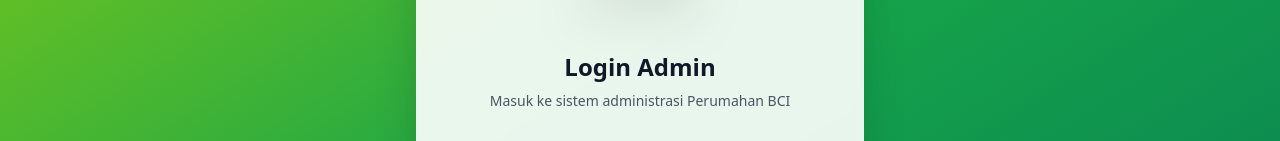
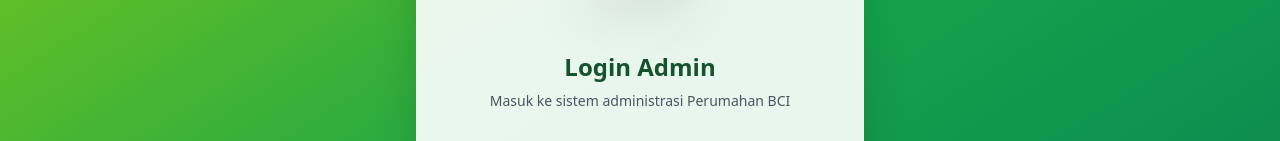
Before and after one commit to untungjasuli/sistem_bci, a SvelteKit app: page /login in a window 1280 px wide. Shown: the part 261-402 px from the top of the page. Built offline with nearby package versions, Linux system fonts and the light colour scheme.

Commit message:
perbaikan login

```diff
--- a/src/routes/login/+page.svelte
+++ b/src/routes/login/+page.svelte
@@ -14,7 +14,7 @@
 		<div class="bg-white/90 backdrop-blur-sm p-8 rounded-2xl shadow-2xl border border-white/20">
 			<div class="text-center mb-8">
 				<img src="/logo.png" alt="Logo BCI" class="w-40 h-40 mx-auto mb-4 drop-shadow-2xl object-contain" />
-				<h2 class="text-2xl font-bold text-gray-900">Login Admin</h2>
+				<h2 class="text-2xl font-bold text-green-900">Login Admin</h2>
 				<p class="text-gray-600 text-sm mt-2">Masuk ke sistem administrasi Perumahan BCI</p>
 			</div>
 
```
